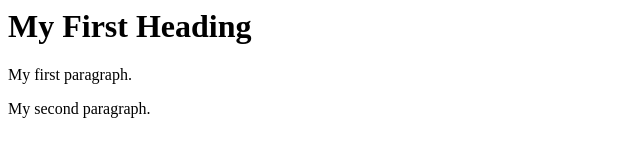
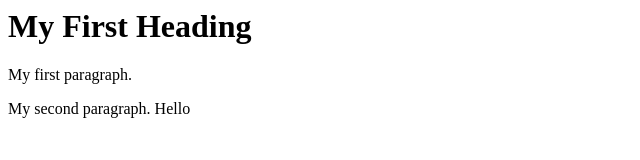
Before and after one commit to utka-v-tapkah1/test, a plain HTML site: page page1.html in a window 1280 px wide. Shown: the full height of the page, 0-640 px from the left. Drawn offline with Linux system fonts and the light colour scheme.

Commit message:
add Hello in page1

```diff
--- a/page1.html
+++ b/page1.html
@@ -6,6 +6,6 @@
 <body>
 	<h1>My First Heading</h1>
 	<p>My first paragraph.</p>
-	<p>My second paragraph.</p>
+	<p>My second paragraph. Hello</p>
 </body>
 </html>
```
